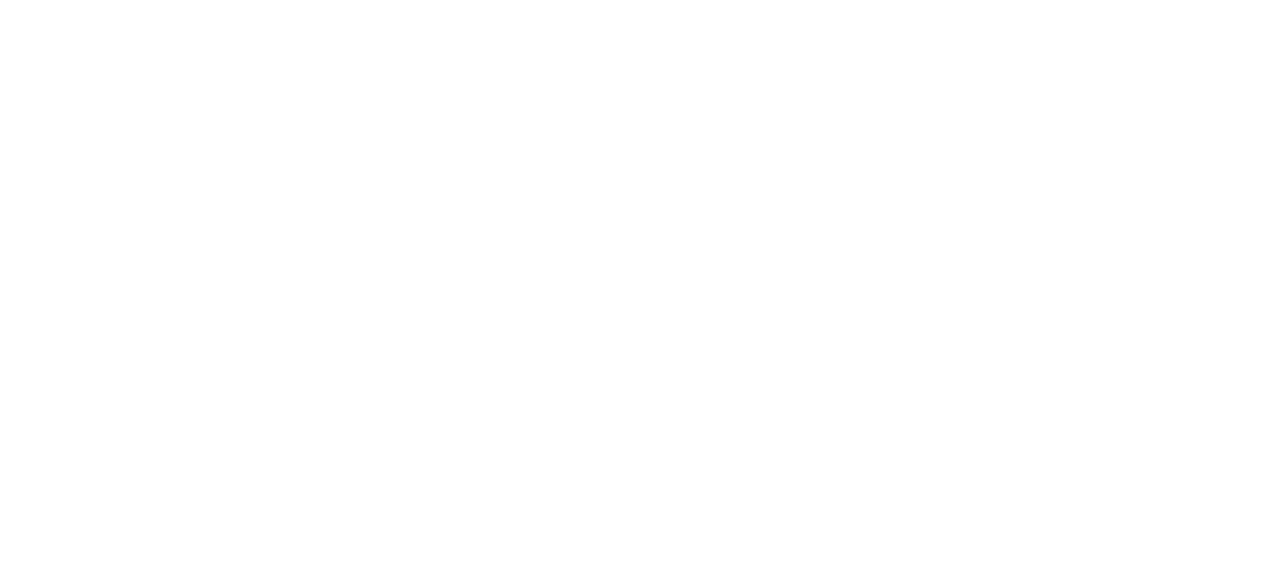
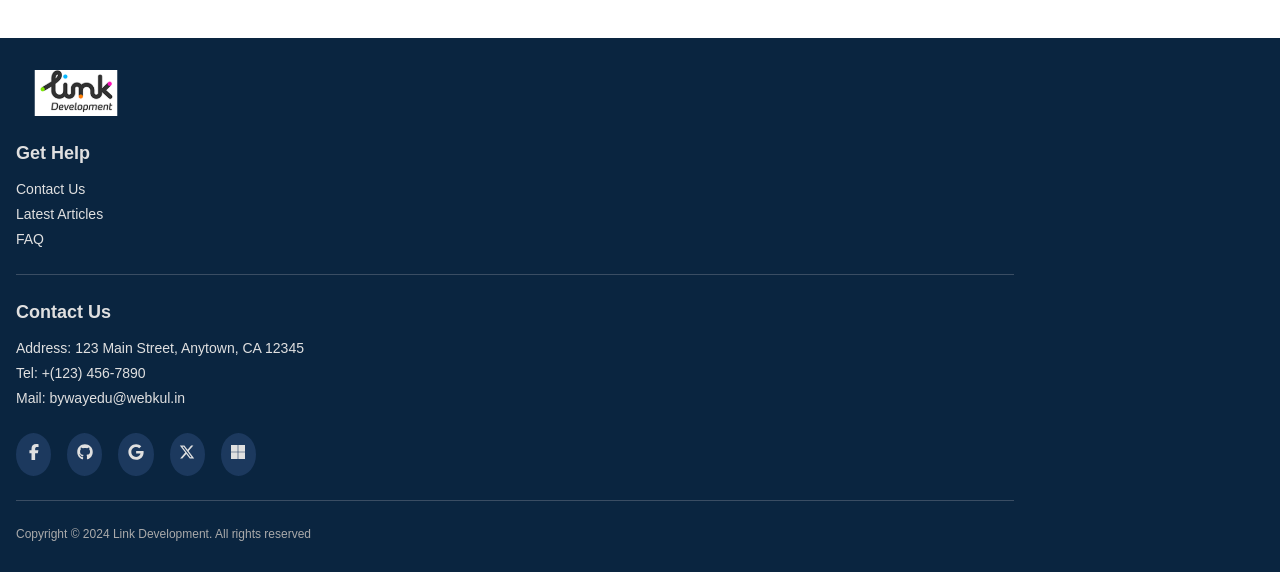
Before and after one commit to YousefKorayem/link-ecommerce-platform-workshop, a React (Vite) app: page / in a window 1280 px wide. Shown: the part 892-1464 px from the top of the page. Before the commit the page ends 930 px from the top, so only its background shows below. Built offline with nearby package versions, Linux system fonts and the light colour scheme; no server answers.

Commit message:
implemented footer

```diff
--- a/src/App.jsx
+++ b/src/App.jsx
@@ -5,6 +5,7 @@
 import Banner from './components/Banner/Banner';
 import Gallery from './components/Gallery/Gallery';
 import Courses from './components/Courses/Courses';
+import Footer from './components/Footer/Footer';
 
 function App() {
   const [count, setCount] = useState(0)
@@ -15,6 +16,7 @@
       <Banner></Banner>
       <Gallery></Gallery>
       <Courses></Courses>
+      <Footer></Footer>
     </>
   )
 }
--- /dev/null
+++ b/src/components/Footer/Footer.jsx
@@ -0,0 +1,41 @@
+import { FaFacebookF, FaGithub, FaGoogle, FaXTwitter, FaMicrosoft } from 'react-icons/fa6';
+import logo from '../../assets/logo.svg';
+import './Footer.scss';
+
+export default function Footer() {
+  return (
+    <footer className="footer">
+      <img src={logo} alt="Company Logo" className="footer-logo" />
+
+      <div className="footer-section">
+        <h3 className="footer-heading">Get Help</h3>
+        <p>Contact Us</p>
+        <p>Latest Articles</p>
+        <p>FAQ</p>
+      </div>
+
+      <hr className="divider" />
+
+      <div className="footer-section">
+        <h3 className="footer-heading">Contact Us</h3>
+        <p>Address: 123 Main Street, Anytown, CA 12345</p>
+        <p>Tel: +(123) 456-7890</p>
+        <p>Mail: bywayedu@webkul.in</p>
+      </div>
+
+      <div className="social-icons">
+        <a href="#"><FaFacebookF /></a>
+        <a href="#"><FaGithub /></a>
+        <a href="#"><FaGoogle /></a>
+        <a href="#"><FaXTwitter /></a>
+        <a href="#"><FaMicrosoft /></a>
+      </div>
+
+      <hr className="divider" />
+
+      <p className="copyright">
+        Copyright &copy; 2024 Link Development. All rights reserved
+      </p>
+    </footer>
+  );
+}
--- /dev/null
+++ b/src/components/Footer/Footer.scss
@@ -0,0 +1,61 @@
+@use '../../styles/variables' as *;
+
+.footer {
+  background-color: #0a2540;
+  color: #e0e0e0;
+  padding: 2rem 1rem;
+  font-family: 'DM Sans', sans-serif;
+  text-align: left;
+
+  .footer-logo {
+    width: 120px;
+    margin-bottom: 1.5rem;
+  }
+
+  .footer-section {
+    margin-bottom: 1.5rem;
+
+    .footer-heading {
+      font-size: 18px;
+      font-weight: 600;
+      margin-bottom: 0.75rem;
+    }
+
+    p {
+      margin: 0.25rem 0;
+      font-size: 14px;
+    }
+  }
+
+  .divider {
+    margin: 1.5rem 0;
+    border: none;
+    border-top: 1px solid #3a4d63;
+    width: 80%;
+  }
+
+  .social-icons {
+    display: flex;
+    justify-content: flex-start;
+    gap: 1rem;
+    margin-bottom: 1.5rem;
+
+    a {
+      color: #e0e0e0;
+      background-color: #1c395e;
+      padding: 0.6rem;
+      border-radius: 50%;
+      font-size: 16px;
+      transition: background 0.3s;
+
+      &:hover {
+        background-color: #2e557c;
+      }
+    }
+  }
+
+  .copyright {
+    font-size: 12px;
+    color: #aaa;
+  }
+}
--- a/src/components/Gallery/Gallery.scss
+++ b/src/components/Gallery/Gallery.scss
@@ -2,6 +2,7 @@
 @use '../../styles/mixins' as *;
 
 .gallery-section {
+  background-color: $color__link-blue;
   height: 80vh;
   max-height: 80vh;
   padding: 2rem 1rem;
```
